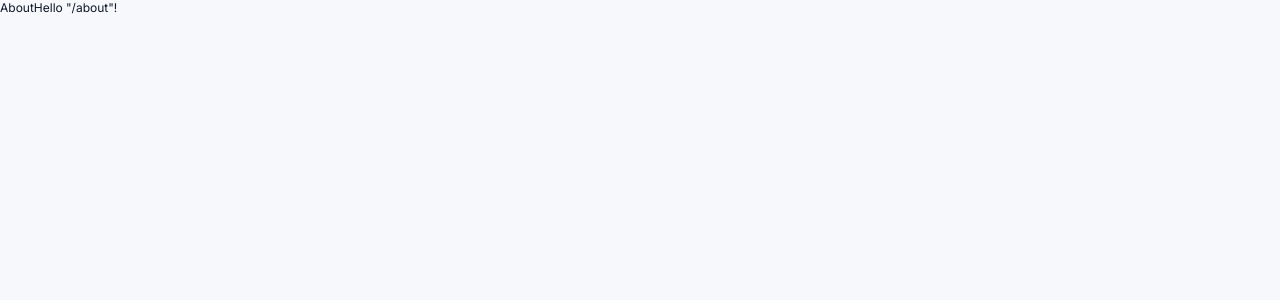
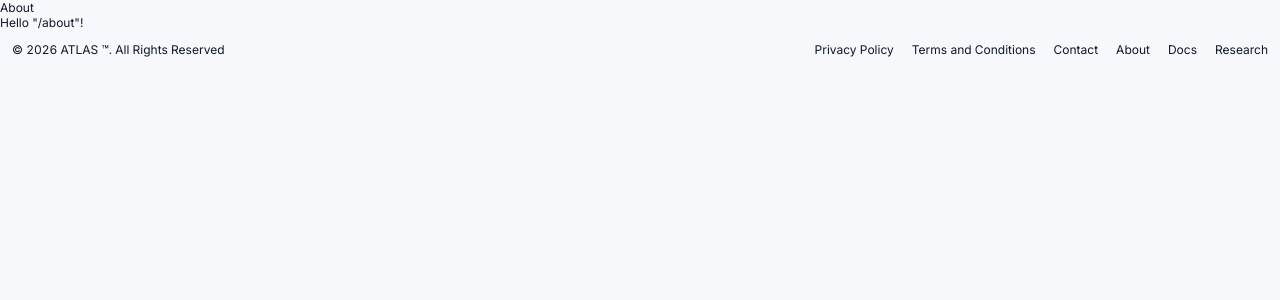
Before and after one commit to umn-adc/ATLAS, a React (Vite) app in the folder frontend/: page /about in a window 1280 px wide. Shown: the top 300 px of the page. Built offline with nearby package versions, Linux system fonts and the light colour scheme.

Commit message:
Added the foote

```diff
--- a/frontend/src/components/app-shell.tsx
+++ b/frontend/src/components/app-shell.tsx
@@ -3,7 +3,7 @@ import Footer from './footer';
 
 export default function AppShell({ children }: { children: React.ReactNode }) {
     return (
-        <div className="flex flex-column">
+        <div className="flex flex-col">
             <Header />
                 {children}
             <Footer />
--- a/frontend/src/components/footer.tsx
+++ b/frontend/src/components/footer.tsx
@@ -1,8 +1,17 @@
 
 export default function Footer() {
     return (
-        <div>
+        <footer className="flex justify-between items-center gap-8 p-4">
+            <p>© 2026 ATLAS ™. All Rights Reserved</p>
 
-        </div>
+            <div className="flex gap-6">
+                <a href="/privacy">Privacy Policy</a>
+                <a href="/terms">Terms and Conditions</a>
+                <a href="/contact">Contact</a>
+                <a href="/about">About</a>
+                <a href="/docs">Docs</a>
+                <a href="/research">Research</a>
+            </div>
+        </footer>
     );
 }
```
